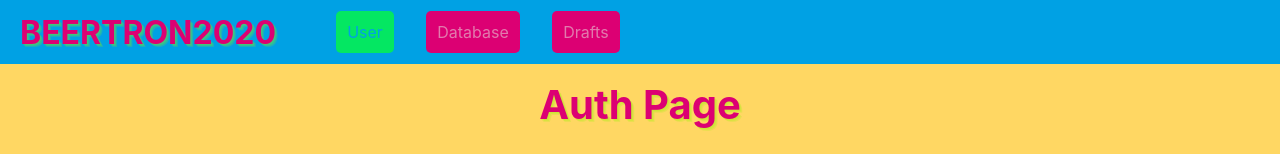
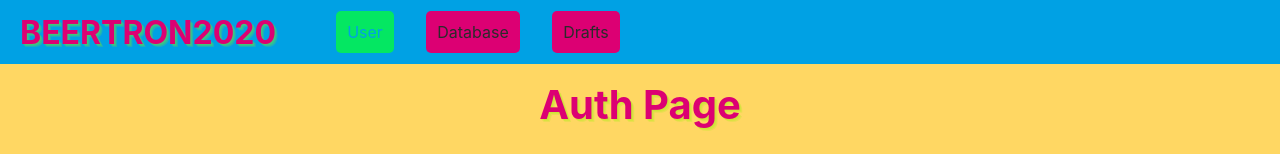
Before and after one commit to rvilgalys/beertron2020, a React (Create React App) app in the folder frontend/: page /auth in a window 1280 px wide. Shown: the top 154 px of the page. Built offline with nearby package versions, Linux system fonts and the light colour scheme.

Commit message:
text fix

```diff
--- a/frontend/src/components/Navigation/MainNav.css
+++ b/frontend/src/components/Navigation/MainNav.css
@@ -7,6 +7,7 @@ html {
   --header-text-highlight: #ffa552;
   --primary-text-color: black;
   --alt-text-color: #ba5624;
+  --nav-button-text-color: rgb(43, 43, 43);
 }
 
 .main-nav-header {
@@ -43,7 +44,7 @@ html {
 
 .main-nav-list a {
   text-decoration: none;
-  color: #e27aad;
+  color: var(--nav-button-text-color);
   padding: 0.7rem;
   background: var(--alt-bg);
   border-radius: 5px;
```
